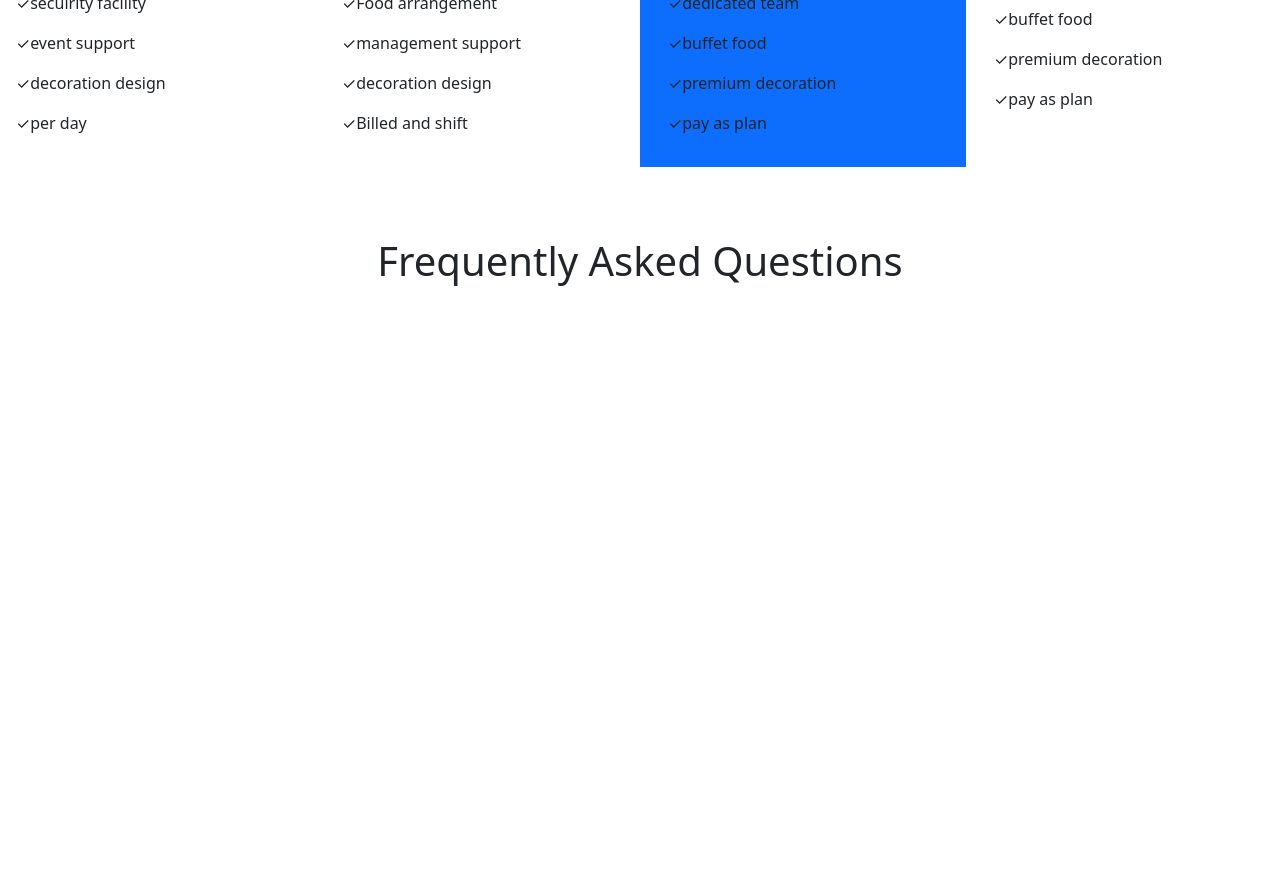
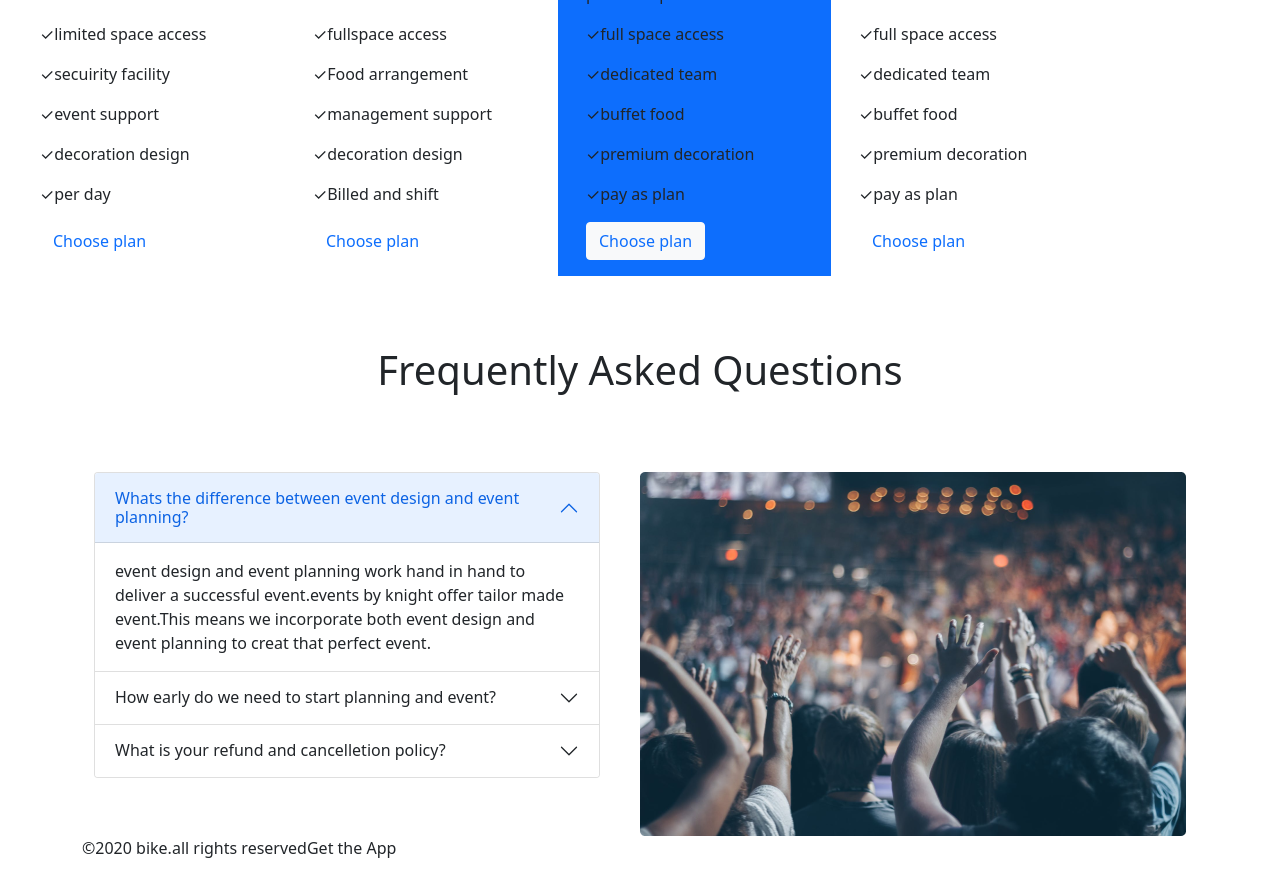
Before and after one commit to azirulislam/convention-center, a plain HTML site: page index.html in a window 1280 px wide. Shown: the part 1320-2190 px from the top of the page. Before the commit the page ends 1683 px from the top, so only its background shows below. Drawn offline with nearby package versions, Linux system fonts and the light colour scheme.

Commit message:
new commit added

```diff
--- a/index.html
+++ b/index.html
@@ -12,12 +12,8 @@
 <body>
                      <!-- started header -->
         <header>
-            <div class="container">
-                <nav class="navbar navbar-expand-lg navbar-light">
-                  <div class="container-fluid">
-                    <a class="navbar-brand" href="#">Sylhet Convention center</a>
-                  </div>
-                </nav>
+            <div class="container" style= padding:40px;>
+               <h2>Sylhet convention center</h2>
               </div>
         </header>
                     <!-- srarted section -->
@@ -65,10 +61,10 @@
                     </section>
                                     <!-- This is our card -->
                     <section>
-                      <div class="our-package d-flex justify-content-center m">
+                      <div class="our-package d-flex justify-content-center">
                         <h1>Our Package</h1>
                       </div>
-                       <div class="row row-cols-1 row-cols-md-4 g-4">
+                       <div class="container row row-cols-md-4 g-4">
                             <div class="col">
                               <div>
                                 <h2>$300</h2>
@@ -80,6 +76,8 @@
                                   <p><span>&#x2713;</span>event support</p>
                                   <p><span>&#x2713;</span>decoration design</p>
                                   <p><span>&#x2713;</span>per day</p>
+                                  <button type="button" class="btn"><a href="">Choose plan
+                                  </a></button>
                                 </div>
                               </div>
                             </div>
@@ -94,6 +92,8 @@
                                   <p><span>&#x2713;</span>management support</p>
                                   <p><span>&#x2713;</span>decoration design</p>
                                   <p><span>&#x2713;</span>Billed and shift</p>
+                                  <button type="button" class="btn"><a href="">Choose plan
+                                  </a></button>
                                 </div>
                               </div>
                             </div>
@@ -108,6 +108,8 @@
                                   <p><span>&#x2713;</span>buffet food</p>
                                   <p><span>&#x2713;</span>premium decoration</p>
                                   <p><span>&#x2713;</span>pay as plan</p>
+                                  <button type="button" class="btn btn-light"><a href="">Choose plan
+                                  </a></button>
                                 </div>
                               </div>
                             </div>
@@ -122,6 +124,8 @@
                                   <p><span>&#x2713;</span>buffet food</p>
                                   <p><span>&#x2713;</span>premium decoration</p>
                                   <p><span>&#x2713;</span>pay as plan</p>
+                                  <button type="button" class="btn"><a href="">Choose plan
+                                  </a></button>
 
                                 </div>
                               </div>
@@ -130,13 +134,68 @@
                     </section>
                                   <!-- section2 started -->
                         <section>
-                          <div class="our-package d-flex justify-content-center m">
+                          <div class="our-package d-flex justify-content-center">
                             <h1>Frequently Asked Questions</h1>
                           </div>
+                          <div class="container d-flex g-4">
+                          <div class="accordion" id="accordionPanelsStayOpenExample">
+                            <div class="accordion-item">
+                              <h2 class="accordion-header" id="panelsStayOpen-headingOne">
+                                <button class="accordion-button" type="button" data-bs-toggle="collapse" data-bs-target="#panelsStayOpen-collapseOne" aria-expanded="true" aria-controls="panelsStayOpen-collapseOne">
+                                  Whats the difference between event design and event planning?
+                                </button>
+                              </h2>
+                              <div id="panelsStayOpen-collapseOne" class="accordion-collapse collapse show" aria-labelledby="panelsStayOpen-headingOne">
+                                <div class="accordion-body">
+                                  event design and event planning work hand in hand to deliver a successful event.events by knight offer tailor made event.This means we incorporate both event design and event planning to creat that perfect event.
+                                </div>
+                              </div>
+                            </div>
+                            <div class="accordion-item">
+                              <h2 class="accordion-header" id="panelsStayOpen-headingTwo">
+                                <button class="accordion-button collapsed" type="button" data-bs-toggle="collapse" data-bs-target="#panelsStayOpen-collapseTwo" aria-expanded="false" aria-controls="panelsStayOpen-collapseTwo">
+                                  How early do we need to start planning and event?
+                                </button>
+                              </h2>
+                              <div id="panelsStayOpen-collapseTwo" class="accordion-collapse collapse" aria-labelledby="panelsStayOpen-headingTwo">
+                                <div class="accordion-body">
+                                  <strong>This is the second item's accordion body.</strong> It is hidden by default, until the collapse plugin adds the appropriate classes that we use to style each element.
+                                </div>
+                              </div>
+                            </div>
+                            <div class="accordion-item">
+                              <h2 class="accordion-header" id="panelsStayOpen-headingThree">
+                                <button class="accordion-button collapsed" type="button" data-bs-toggle="collapse" data-bs-target="#panelsStayOpen-collapseThree" aria-expanded="false" aria-controls="panelsStayOpen-collapseThree">
+                                 What is your refund and cancelletion policy?
+                                </button>
+                              </h2>
+                              <div id="panelsStayOpen-collapseThree" class="accordion-collapse collapse" aria-labelledby="panelsStayOpen-headingThree">
+                                <div class="accordion-body">
+                                  <strong>This is the third item's accordion body.</strong> It is hidden by default, until the collapse plugin adds the appropriate classes that we use to style each element.
+                                </div>
+                              </div>
+                            </div>
+                          </div>
+                          <div class="people-png">
+                            <img src="images/people.png" alt="">
+                          </div>
+                       </div>
                         </section>
                 </main>
 
+                <footer>
 
+                  <div class=" container d-flex">
+                    <div class="align-items-center"><p>&#xa9;2020 bike.all rights reserved</p></div>
+                    <div class="link-icon">
+                    <p>Get the App</p>
+                    <a href="https://play.google.com/store/apps"><img src="images/icons/google.png" alt=""></a>
+                    <br><br>
+                    <a href="https://www.apple.com/"><img src="images/icons/apple.png" alt=""></a>
+                  </div>
+                  </div>
+
+                </footer>
 
 
     <!-- bootstrap link -->
--- a/style.css
+++ b/style.css
@@ -4,3 +4,17 @@ body{
 .our-package{
     padding: 70px;
 }
+.btn a{
+    text-decoration: none;
+}
+#accordionPanelsStayOpenExample{
+
+}
+.people-png img{
+    margin-left: 40px;
+}
+.link-icon a img{
+    width: 120px;
+    height: 40px;
+
+}
```
Also changed, not shown: images/icons/apple.png (added), images/icons/google.png (added).
